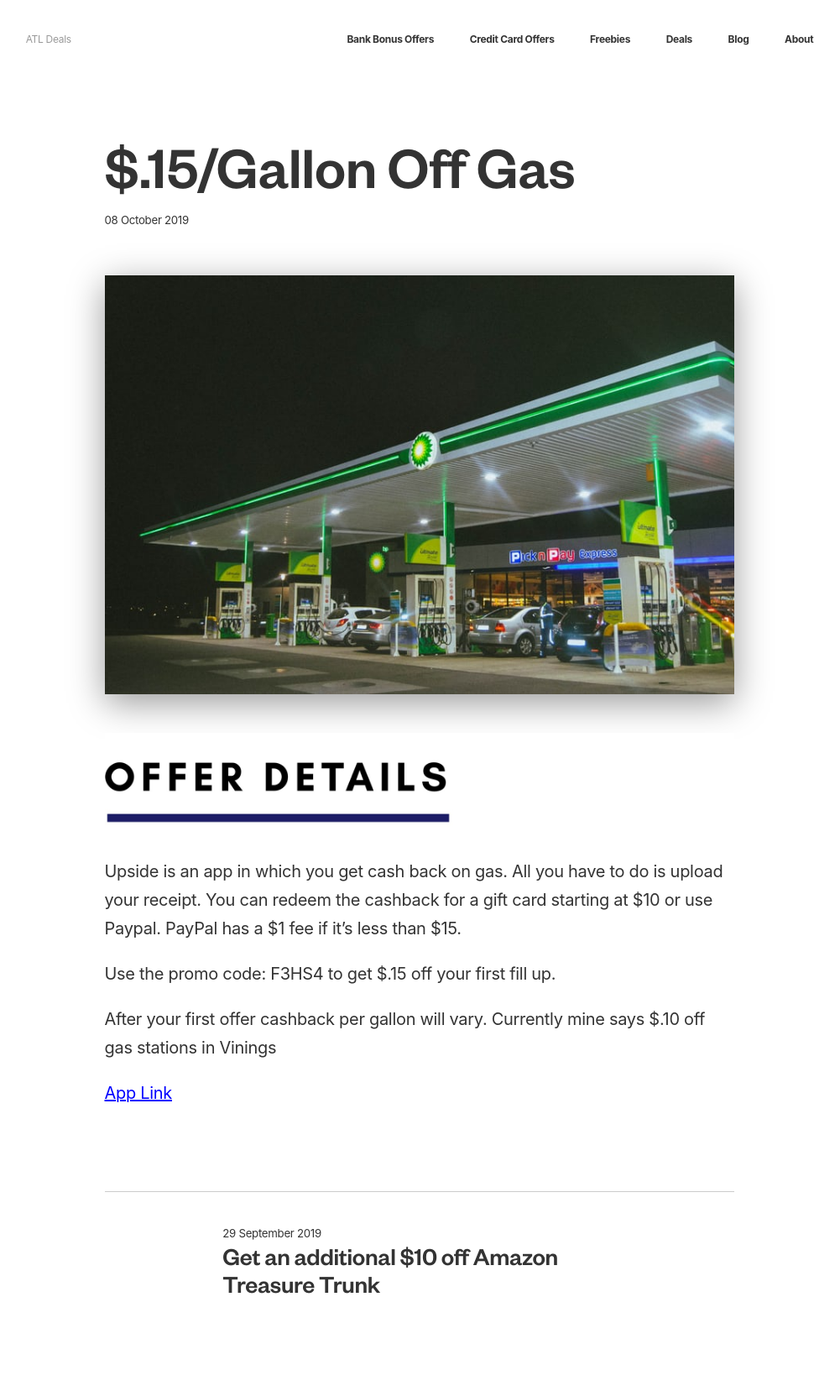
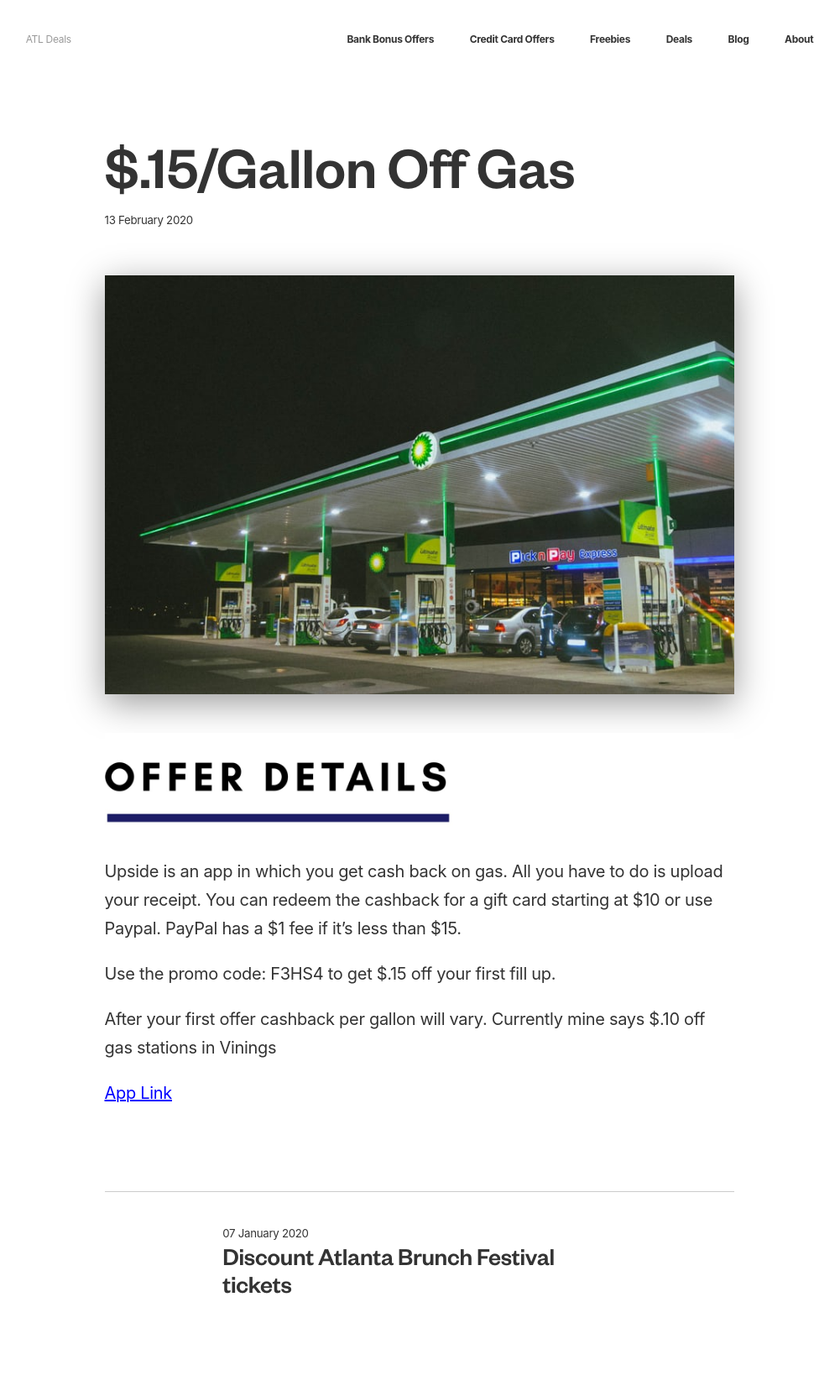
Before and after one commit to ohiosveryown/atldeals, a Jekyll site: the page built from _posts/2020-02-13-dollars-dot-15-slash-gallon-off-gas.markdown, in a window 1280 px wide. Shown: the whole page at 84% size, without its empty margins (140-1141 px from the left). Built offline with Jekyll 4.4.1, drawn with Linux system fonts in a browser that asks for light colours; our own code applies the rules of GitHub Pages for plain Markdown files.

Commit message:
Updated Dollars Dot 15 Slash Gallon Off Gas and 1 other file

```diff
--- a/_posts/2019-10-08-dollars-dot-15-slash-gallon-off-gas.markdown
+++ b/_posts/2020-02-13-dollars-dot-15-slash-gallon-off-gas.markdown
@@ -1,6 +1,6 @@
 ---
 title: "$.15/Gallon Off Gas"
-date: 2019-10-08 12:26:00 Z
+date: 2020-02-13 12:26:00 Z
 permalink: gas
 categories:
 - new
```
